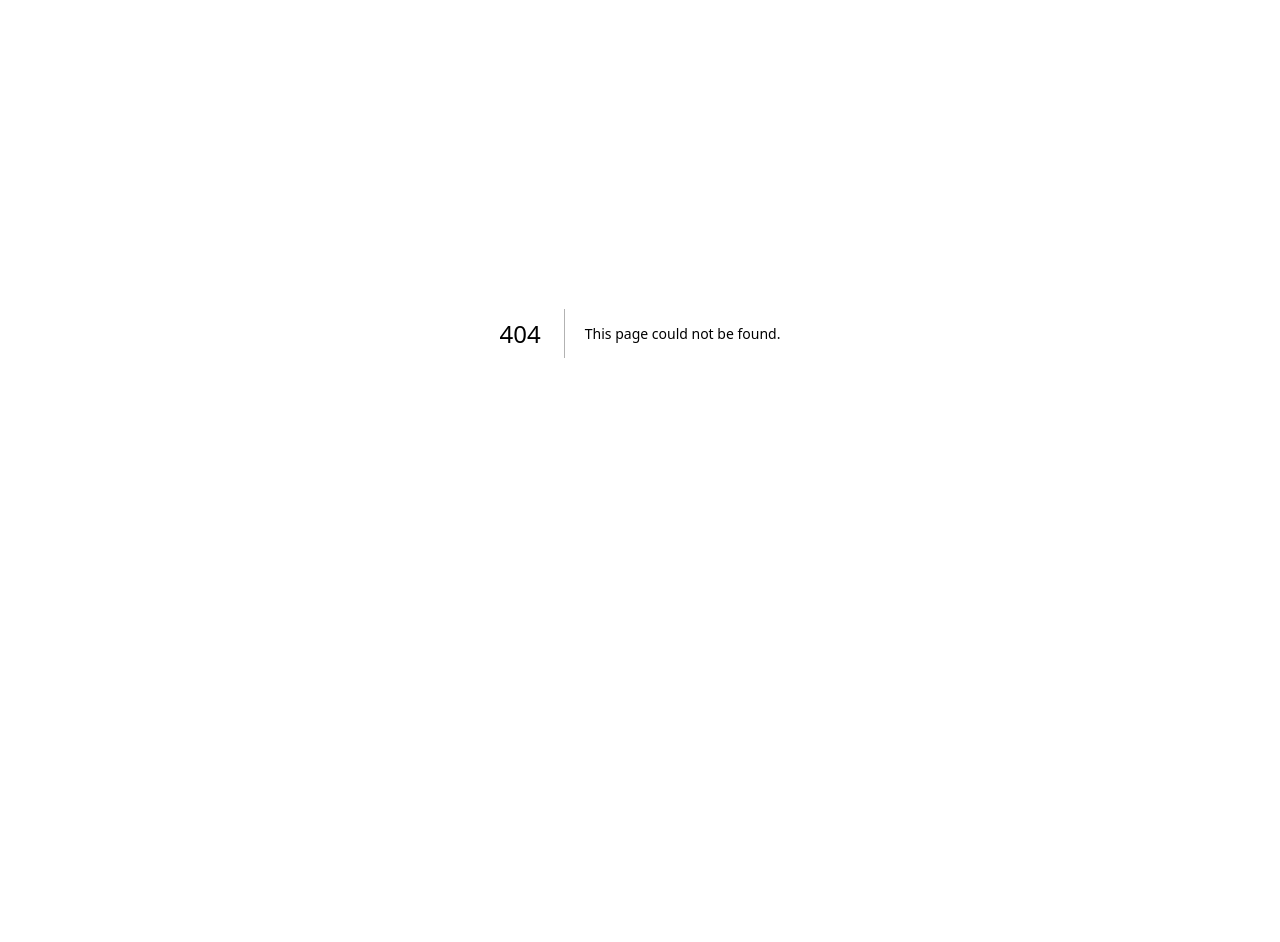
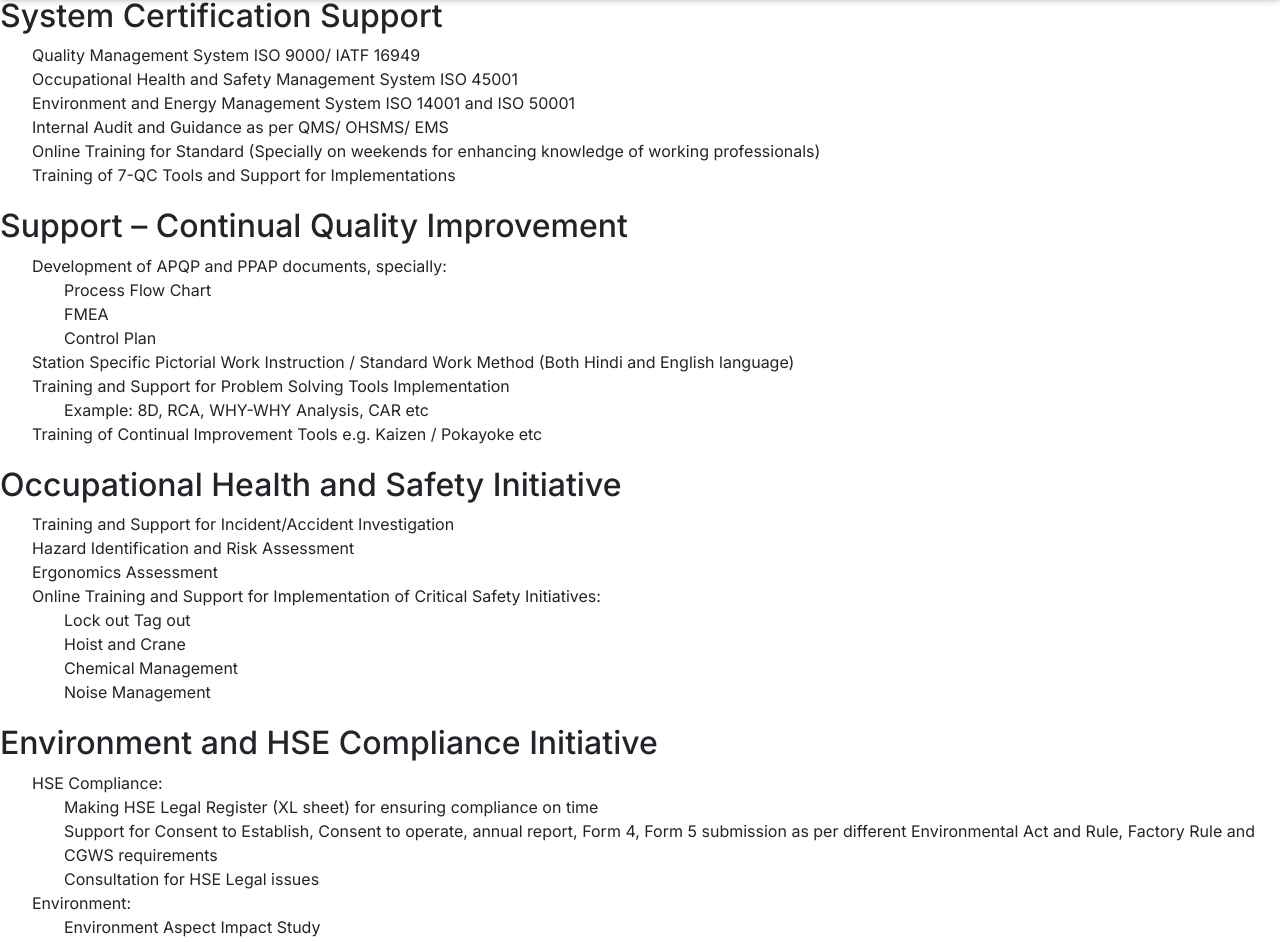
Before and after one commit to agamswaroop619/qhse, a Next.js app: page /solutions in a window 1280 px wide. Before the commit this address had no page. Shown: the part 67-1009 px from the top of the page. Before the commit the page ends 800 px from the top, so only its background shows below. Built offline with nearby package versions, Linux system fonts and the light colour scheme.

Commit message:
add: Solutions page

```diff
--- a/src/app/components/navbar.js
+++ b/src/app/components/navbar.js
@@ -37,7 +37,7 @@ export default function Navbar() {
             <span style={{ color: "#007bff", fontWeight: "700" }}>Q</span>
             <span style={{ color: "#ff0000", fontWeight: "700" }}>H</span>
             <span style={{ color: "#ffa500", fontWeight: "700" }}>S</span>
-            <span style={{ color: "#008000", fontWeight: "700" }}>E</span>
+            <span style={{ color: "#008000", fontWeight: "700" }}>E</span>{" "}
             Solutions
           </Typography>
           {!isMobile && (
--- /dev/null
+++ b/src/app/solutions/page.tsx
@@ -0,0 +1,116 @@
+"use client";
+import React from "react";
+import { Box, Typography } from "@mui/material";
+import Footer from "../components/footer";
+import Header from "../components/header";
+import Navbar from "../components/navbar";
+import "react-responsive-carousel/lib/styles/carousel.min.css";
+
+export default function Page() {
+  return (
+    <div
+      style={{ display: "flex", flexDirection: "column", minHeight: "100vh" }}
+    >
+      <Header />
+      <Navbar />
+      <Box sx={{ flex: 1 }}>
+        <section style={{ marginBottom: "20px" }}>
+          <h2>System Certification Support</h2>
+          <ul>
+            <li>Quality Management System ISO 9000/ IATF 16949</li>
+            <li>Occupational Health and Safety Management System ISO 45001</li>
+            <li>
+              Environment and Energy Management System ISO 14001 and ISO 50001
+            </li>
+            <li>Internal Audit and Guidance as per QMS/ OHSMS/ EMS</li>
+            <li>
+              Online Training for Standard (Specially on weekends for enhancing
+              knowledge of working professionals)
+            </li>
+            <li>Training of 7-QC Tools and Support for Implementations</li>
+          </ul>
+        </section>
+        <section style={{ marginBottom: "20px" }}>
+          <h2>Support – Continual Quality Improvement</h2>
+          <ul>
+            <li>
+              Development of APQP and PPAP documents, specially:
+              <ul>
+                <li>Process Flow Chart</li>
+                <li>FMEA</li>
+                <li>Control Plan</li>
+              </ul>
+            </li>
+            <li>
+              Station Specific Pictorial Work Instruction / Standard Work Method
+              (Both Hindi and English language)
+            </li>
+            <li>
+              Training and Support for Problem Solving Tools Implementation
+              <ul>
+                <li>Example: 8D, RCA, WHY-WHY Analysis, CAR etc</li>
+              </ul>
+            </li>
+            <li>
+              Training of Continual Improvement Tools e.g. Kaizen / Pokayoke etc
+            </li>
+          </ul>
+        </section>
+        <section style={{ marginBottom: "20px" }}>
+          <h2>Occupational Health and Safety Initiative</h2>
+          <ul>
+            <li>Training and Support for Incident/Accident Investigation</li>
+            <li>Hazard Identification and Risk Assessment</li>
+            <li>Ergonomics Assessment</li>
+            <li>
+              Online Training and Support for Implementation of Critical Safety
+              Initiatives:
+              <ul>
+                <li>Lock out Tag out</li>
+                <li>Hoist and Crane</li>
+                <li>Chemical Management</li>
+                <li>Noise Management</li>
+              </ul>
+            </li>
+          </ul>
+        </section>
+        <section style={{ marginBottom: "20px" }}>
+          <h2>Environment and HSE Compliance Initiative</h2>
+          <ul>
+            <li>
+              HSE Compliance:
+              <ul>
+                <li>
+                  Making HSE Legal Register (XL sheet) for ensuring compliance
+                  on time
+                </li>
+                <li>
+                  Support for Consent to Establish, Consent to operate, annual
+                  report, Form 4, Form 5 submission as per different
+                  Environmental Act and Rule, Factory Rule and CGWS requirements
+                </li>
+                <li>Consultation for HSE Legal issues</li>
+              </ul>
+            </li>
+            <li>
+              Environment:
+              <ul>
+                <li>Environment Aspect Impact Study</li>
+                <li>
+                  Consultation for Continual Improvement related to Water, Waste
+                  and Energy aspects
+                </li>
+              </ul>
+            </li>
+          </ul>
+        </section>
+        <section style={{ marginBottom: "20px" }}>
+          <h2>Connect</h2>
+          <p>Mobile: +91-7079841145 (Mr. Ajay Ranjan)</p>
+          <p>Email: connect.qhse.solution@gmail.com</p>
+        </section>
+      </Box>
+      <Footer />
+    </div>
+  );
+}
```
